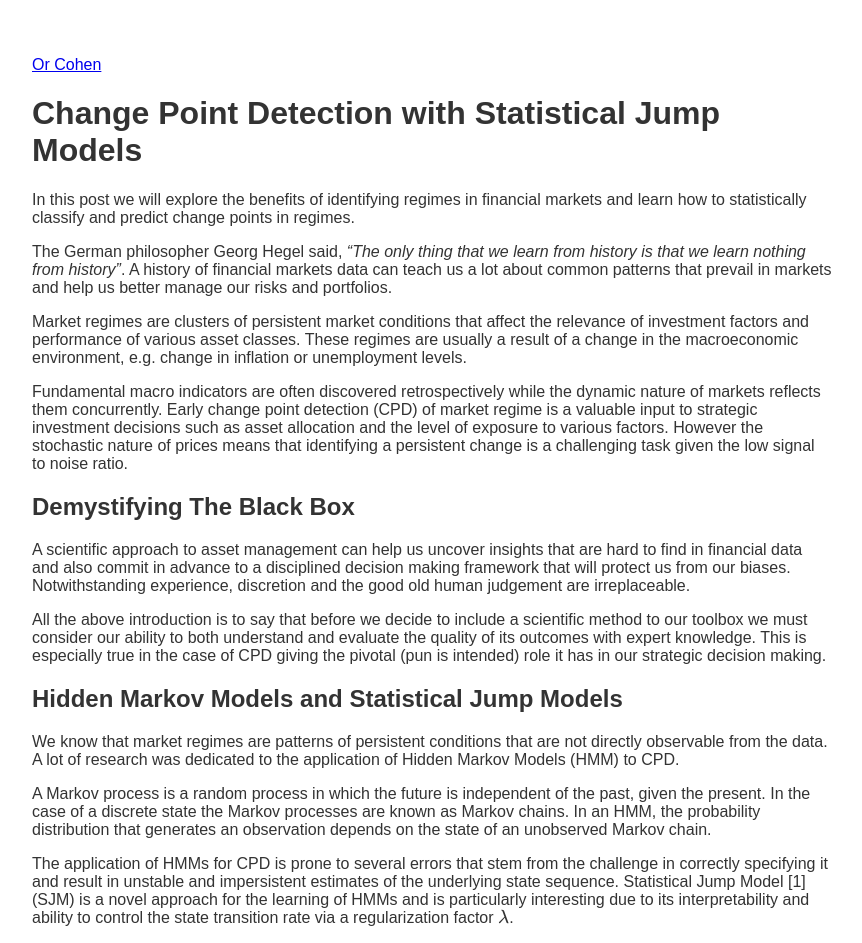
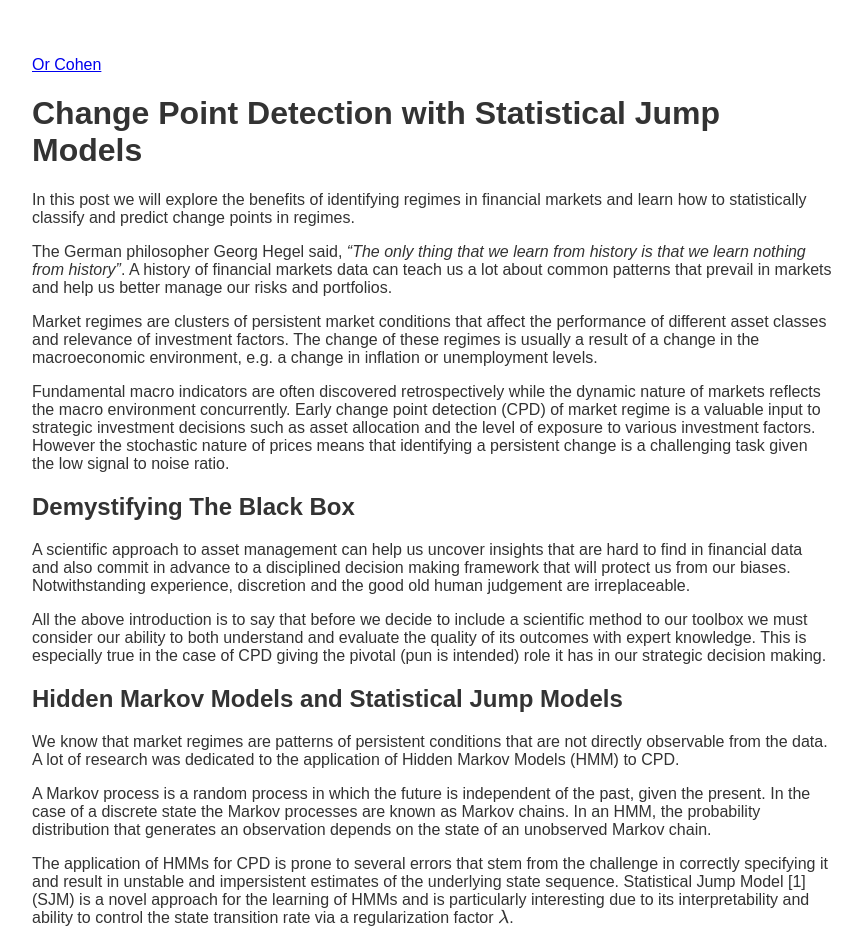
Before and after one commit to Cohen-Or/cohen-or.github.io, a Jekyll site: the page built from posts/sjm.md, in a window 1280 px wide. Shown: the top 943 px of the page, without its empty margins (208-1070 px from the left). Built offline with Jekyll 4.4.1, drawn with Linux system fonts in a browser that asks for light colours; our own code applies the rules of GitHub Pages for plain Markdown files; formulas are drawn with MathJax 3; some of the changed text lies outside the part shown.

Commit message:
Update sjm.md

```diff
--- a/posts/sjm.md
+++ b/posts/sjm.md
@@ -4,9 +4,9 @@
 
 The German philosopher Georg Hegel said, *"The only thing that we learn from history is that we learn nothing from history"*. A history of financial markets data can teach us a lot about common patterns that prevail in markets and help us better manage our risks and portfolios.
 
-Market regimes are clusters of persistent market conditions that affect the relevance of investment factors and performance of various asset classes. These regimes are usually a result of a change in the macroeconomic environment, e.g. change in inflation or unemployment levels.
+Market regimes are clusters of persistent market conditions that affect the performance of different asset classes and relevance of investment factors. The change of these regimes is usually a result of a change in the macroeconomic environment, e.g. a change in inflation or unemployment levels.
 
-Fundamental macro indicators are often discovered retrospectively while the dynamic nature of markets reflects them concurrently. Early change point detection (CPD) of market regime is a valuable input to strategic investment decisions such as asset allocation and the level of exposure to various factors.  However the stochastic nature of prices means that identifying a persistent change is a challenging task given the low signal to noise ratio.
+Fundamental macro indicators are often discovered retrospectively while the dynamic nature of markets reflects the macro environment concurrently. Early change point detection (CPD) of market regime is a valuable input to strategic investment decisions such as asset allocation and the level of exposure to various investment factors.  However the stochastic nature of prices means that identifying a persistent change is a challenging task given the low signal to noise ratio.
 
 ## Demystifying The Black Box
 A scientific approach to asset management can help us uncover insights that are hard to find in financial data and also commit in advance to a disciplined decision making framework that will protect us from our biases. Notwithstanding experience, discretion and the  good old human judgement are irreplaceable.
@@ -32,3 +32,8 @@
 Alongside their scientific contribution with the novel approach to fitting HMMs, the research teams behind the two models also made an admirable contribution to the open-source community by providing [a well documented python library](https://github.com/Yizhan-Oliver-Shu/jump-models?tab=readme-ov-file) of SJMs.
 
 Successful integration of the model lies in fine-tuning the jump penalty parameter $$\lambda$$ through cross-validation or a statistical criteria that (similar to a loss function).
+
+___
+References:
+1.  Nystrup, P. (2020). Learning hidden Markov models with persistent states by penalizing jumps, Expert Systems with Applications.
+2. Aydınhan, A. O. (2024). Identifying patterns in financial markets: Extending the statistical jump model for regime identification, Annals of Operations Research.
```
Also changed, not shown: other parts of posts/sjm.md (+1 -1 lines).
